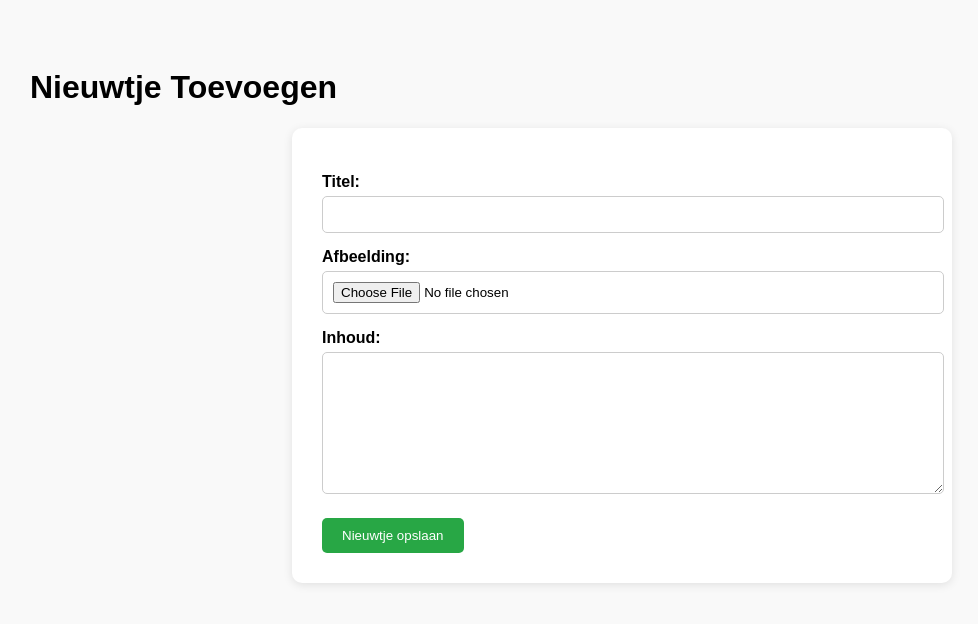
After one commit to Stephankuil/hetankerlicht, a Flask app: page /nieuwtjes/nieuw in a window 1280 px wide. The commit adds this page. Shown: the top 624 px of the page, without its empty margins (18-996 px from the left). Run offline with Flask 3, Linux system fonts and the light colour scheme.

Commit message:
er is nu een nieuwtjes pagina en je kan nieuwtjes toevoegen als je bent ingelogd.

```diff
--- a/app.py
+++ b/app.py
@@ -12,7 +12,7 @@ load_dotenv()
 from flask import Flask
 import os
 
-app = Flask(__name__)
+app = Flask(__name__, template_folder='templates')
 
 # 🔐 Geheimen uit .env
 app.secret_key = os.getenv("ANKERLICHT_SECRET_KEY", "defaultsecret")
@@ -26,6 +26,14 @@ print(f"Wachtwoord uit .env: {PASSWORD}")
 # 📂 Uploadfolders
 UPLOAD_FOLDER_IMAGES = os.path.join(os.getcwd(), 'static', 'uploads')
 UPLOAD_FOLDER_PDFS = os.path.join(os.getcwd(), 'static', 'pdfs')
+
+
+
+UPLOAD_FOLDER_NIEUWTJES = os.path.join(os.getcwd(), 'static', 'uploads', 'nieuwtjes')
+os.makedirs(UPLOAD_FOLDER_NIEUWTJES, exist_ok=True)
+
+
+
 
 # 📁 Zorg dat mappen bestaan
 os.makedirs(UPLOAD_FOLDER_IMAGES, exist_ok=True)
@@ -365,5 +373,62 @@ def pdf_downloads():
     ]
     return render_template("pdf_downloads.html", pdfs=pdf_files)
 
+
+
+
+@app.route('/nieuwtjes')
+def nieuwtjes():
+    print("✅ Route /nieuwtjes wordt aangeroepen!")
+    conn = sqlite3.connect("ankerlicht.db")
+    conn.row_factory = sqlite3.Row  # zodat je dict-achtige objecten krijgt
+    cursor = conn.cursor()
+    cursor.execute("SELECT * FROM nieuwtjes ORDER BY id DESC")
+    artikelen = cursor.fetchall()
+    conn.close()
+
+    return render_template('nieuwtjes.html', artikelen=artikelen)
+
+@app.route('/nieuwtjes/<int:nieuwtje_id>')
+def nieuwtje_detail(nieuwtje_id):
+    conn = sqlite3.connect("ankerlicht.db")
+    conn.row_factory = sqlite3.Row
+    cursor = conn.cursor()
+    cursor.execute("SELECT * FROM nieuwtjes WHERE id = ?", (nieuwtje_id,))
+    artikel = cursor.fetchone()
+    conn.close()
+
+    if artikel:
+        return render_template('nieuwtje_detail.html', artikel=artikel)
+    return "Artikel niet gevonden", 404
+
+import sqlite3
+
+@app.route('/nieuwtjes/nieuw', methods=['GET', 'POST'])
+def nieuwtjes_toevoegen():
+    if request.method == 'POST':
+        titel = request.form['titel']
+        inhoud = request.form['inhoud']
+        afbeelding = request.files['afbeelding']
+
+        bestandsnaam = secure_filename(afbeelding.filename)
+        pad = os.path.join(UPLOAD_FOLDER_NIEUWTJES, bestandsnaam)
+        afbeelding.save(pad)
+
+        # Sla op in de database
+        conn = sqlite3.connect("ankerlicht.db")
+        cursor = conn.cursor()
+        cursor.execute("""
+            INSERT INTO nieuwtjes (titel, inhoud, afbeelding)
+            VALUES (?, ?, ?)
+        """, (titel, inhoud, f'uploads/nieuwtjes/{bestandsnaam}'))
+        conn.commit()
+        conn.close()
+
+        return redirect(url_for('nieuwtjes'))
+
+    return render_template('nieuwtjes_toevoegen.html')
+
+
+
 if __name__ == '__main__':
     app.run(port=8000,debug=True)
--- a/templates/base.html
+++ b/templates/base.html
@@ -7,6 +7,8 @@
 
   <link rel="stylesheet" href="{{ url_for('static', filename='css/base.css') }}">
    <link rel="stylesheet" href="{{ url_for('static', filename='css/activiteiten.css') }}">
+  <link rel="stylesheet" href="{{ url_for('static', filename='css/sponsers.css') }}">
+    <link rel="stylesheet" href="{{ url_for('static', filename='css/nieuwtjes.css') }}">
 
 
 </head>
@@ -18,6 +20,7 @@
   <nav class="sidebar">
     <a href="{{ url_for('over') }}">🏠 Home</a>
     <a href="{{ url_for('over_ons') }}">ℹ️ Over Ons</a>
+    <a href="{{ url_for('nieuwtjes') }}">📰 Nieuwtjes</a>
     <a href="{{ url_for('pdf_downloads') }}">📰 Nieuwsbrief</a>
     <a href="{{ url_for('publieke_agenda') }}">📅 Bekijk de Agenda</a>
     <a href="{{ url_for('fotos') }}">📸 Foto's</a>
@@ -25,6 +28,8 @@
     <a href="{{ url_for('contact') }}">📬 Contact</a>
     <a href="{{ url_for('sponsers') }}">💼 Sponsoren</a>
     <a href="{{ url_for('verhuur') }}">🏠 Zaalverhuur</a>
+
+
   </nav>
 
   <!-- 🔹 PAGINAINHOUD -->
--- a/templates/index.html
+++ b/templates/index.html
@@ -23,6 +23,9 @@
         <a href="{{ url_for('lidworden') }}">👥 Lid worden</a>
         <a href="{{ url_for('foto_toevoegen') }}">🖼️ Foto toevoegen</a>
         <a href="{{ url_for('upload_pdf') }}">📄 PDF uploaden</a>
+        <a href="{{ url_for('nieuwtjes_toevoegen') }}">➕ Nieuwtje Toevoegen</a>
+
+
 
         <a href="{{ url_for('logout') }}">🚪 Uitloggen</a>
     </nav>
--- /dev/null
+++ b/templates/nieuwtjes_toevoegen.html
@@ -0,0 +1,65 @@
+<!DOCTYPE html>
+<html lang="nl">
+<head>
+  <meta charset="UTF-8">
+  <title>Nieuwtje Toevoegen</title>
+  <style>
+    body {
+      font-family: Arial, sans-serif;
+      padding: 40px;
+      background-color: #f9f9f9;
+    }
+    form {
+      background-color: white;
+      padding: 30px;
+      border-radius: 10px;
+      max-width: 600px;
+      margin: auto;
+      box-shadow: 0 2px 10px rgba(0,0,0,0.1);
+    }
+    label {
+      display: block;
+      margin-top: 15px;
+      font-weight: bold;
+    }
+    input, textarea {
+      width: 100%;
+      padding: 10px;
+      margin-top: 5px;
+      border-radius: 5px;
+      border: 1px solid #ccc;
+    }
+    button {
+      margin-top: 20px;
+      padding: 10px 20px;
+      background-color: #28a745;
+      color: white;
+      border: none;
+      border-radius: 5px;
+      cursor: pointer;
+    }
+    button:hover {
+      background-color: #218838;
+    }
+  </style>
+</head>
+<body>
+
+  <h1>Nieuwtje Toevoegen</h1>
+
+  <form method="POST" enctype="multipart/form-data" action="{{ url_for('nieuwtjes_toevoegen') }}">
+
+    <label for="titel">Titel:</label>
+    <input type="text" id="titel" name="titel" required>
+
+    <label for="afbeelding">Afbeelding:</label>
+    <input type="file" id="afbeelding" name="afbeelding" accept="image/*" required>
+
+    <label for="inhoud">Inhoud:</label>
+    <textarea id="inhoud" name="inhoud" rows="8" required></textarea>
+
+    <button type="submit">Nieuwtje opslaan</button>
+  </form>
+
+</body>
+</html>
```
Also changed, not shown: init_db.py (+14 -2 lines), static/css/nieuwtjes.css (added, +49 -0 lines), static/css/sponsers.css (added, +33 -0 lines), templates/nieuwtje_detail.html (added, +62 -0 lines), templates/nieuwtjes.html (added, +24 -0 lines), templates/sponsers.html (+61 -2 lines).
